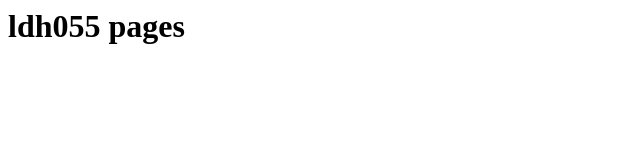
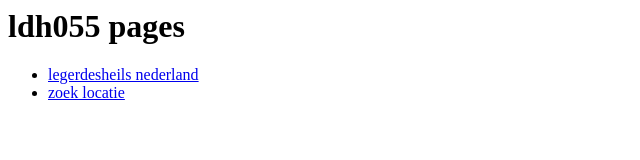
Before and after one commit to ldh055/ldh055.github.io, a plain HTML site: page docs/index.html in a window 1280 px wide. Shown: the whole page, without its empty margins (0-640 px from the left). Drawn offline with Linux system fonts and the light colour scheme.

Commit message:
Update index.html

```diff
--- a/docs/index.html
+++ b/docs/index.html
@@ -1 +1,9 @@
-<html><body><h1>ldh055 pages</h1></body></html>
+<html>
+  <body>
+  <h1>ldh055 pages</h1>
+    <ul>
+      <li><a href="https://www.legerdesheils.nl">legerdesheils nederland</a></li>
+      <li><a href="https://www.legerdesheils.nl/locaties">zoek locatie</a></li>
+    </ul>
+  </body>
+</html>
```
